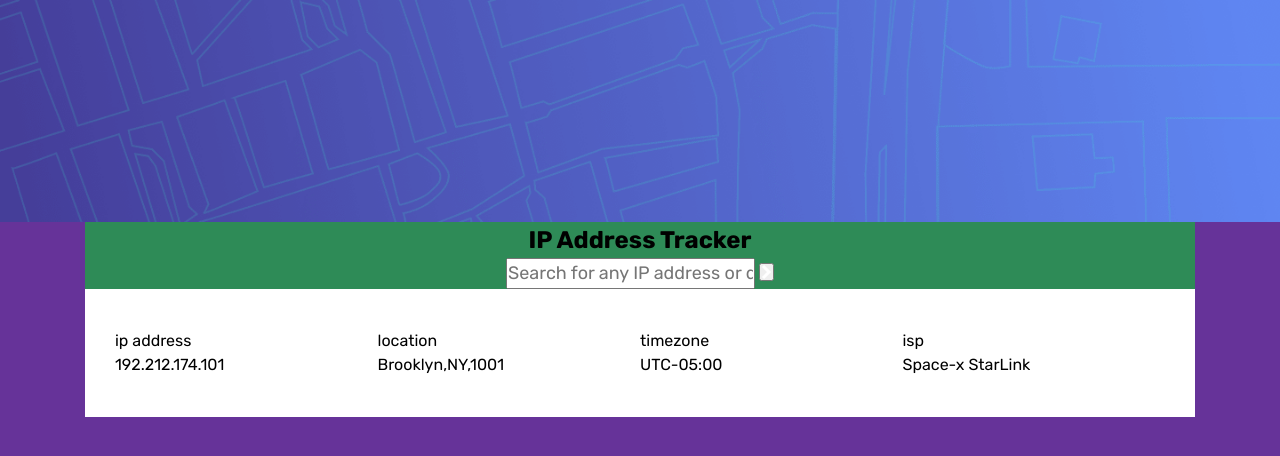
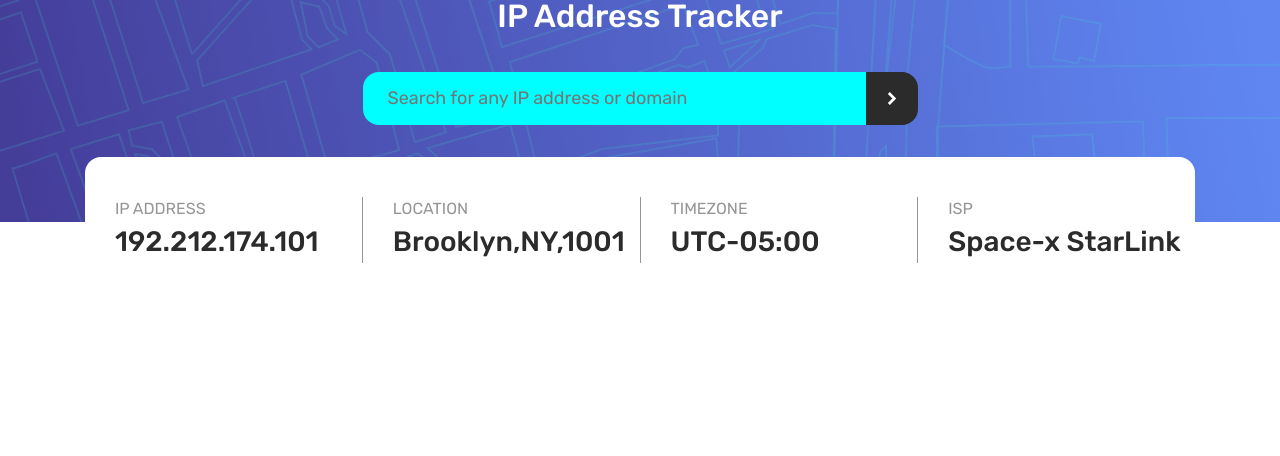
Before and after one commit to MahdiSohaily/IP-Address-Tracker, a website built with webpack: page src/index.html in a window 1280 px wide. Built offline with nearby package versions, Linux system fonts and the light colour scheme.

Commit message:
Update form style

```diff
--- a/src/index.html
+++ b/src/index.html
@@ -19,7 +19,7 @@
         <div class="map-container">
             <section class="card" aria-labelledby="IP-section">
                 <h1 class="primary-header" id="IP-section">IP Address Tracker</h1>
-                <form action="javascript:void(0)" method="get">
+                <form class="form rounded" action="javascript:void(0)" method="get">
                     <div class="input-group">
                         <input type="text" name="ip" placeholder="Search for any IP address or domain" aria-label="IP address">
                         <button type="submit">
@@ -28,7 +28,7 @@
                     </div>
                 </form>
 
-                <div class="result">
+                <div class="result rounded">
                     <div class="result-item">
                         <p class="title">ip address</p>
                         <p class="value">192.212.174.101</p>
--- a/src/styles.css
+++ b/src/styles.css
@@ -82,10 +82,21 @@ select {
   flex-direction: column;
 }
 
+.primary-header {
+  color: white;
+  font-size: 32px;
+  font-family: var(--font-family);
+  font-weight: 500;
+}
+
+.rounded {
+  border-radius: 1rem;
+}
+
+/* component styles */
 .map-container {
   flex: 1;
   position: relative;
-  background-color: rebeccapurple;
 }
 
 .card {
@@ -93,9 +104,38 @@ select {
   flex-direction: column;
   justify-content: center;
   align-items: center;
+  position: absolute;
+  top: -230px;
+  left: 50%;
+  transform: translateX(-50%);
+  width: 100%;
   max-width: 1110px;
-  margin-inline: auto;
-  background-color: seagreen;
+  gap: 2rem;
+}
+
+.form {
+  flex: 1;
+  width: 100%;
+  max-width: 555px;
+  overflow: hidden;
+}
+
+.input-group {
+  display: flex;
+}
+
+input {
+  border: none;
+  outline: none;
+  padding: 0.8rem 25px;
+  width: 100%;
+  background-color: aqua;
+}
+
+button {
+  padding-inline: 1.3rem;
+  background-color: var(--very-dark-gray);
+  border: none;
 }
 
 .result {
@@ -104,9 +144,32 @@ select {
   align-items: center;
   width: 100%;
   background-color: white;
-  padding: 40px 30px;
+  padding: 40px 0;
 }
 
 .result-item {
   flex: 1;
+  display: flex;
+  flex-direction: column;
+  justify-content: center;
+  align-items: flex-start;
 }
+
+.result-item {
+  padding-left: 30px;
+}
+
+.result-item:not(:last-child) {
+  border-right: 1px solid var(--dark-gray);
+}
+
+.title {
+  text-transform: uppercase;
+  color: var(--dark-gray);
+}
+
+.value {
+  color: var(--very-dark-gray);
+  font-size: 28px;
+  font-weight: 500;
+}
```
